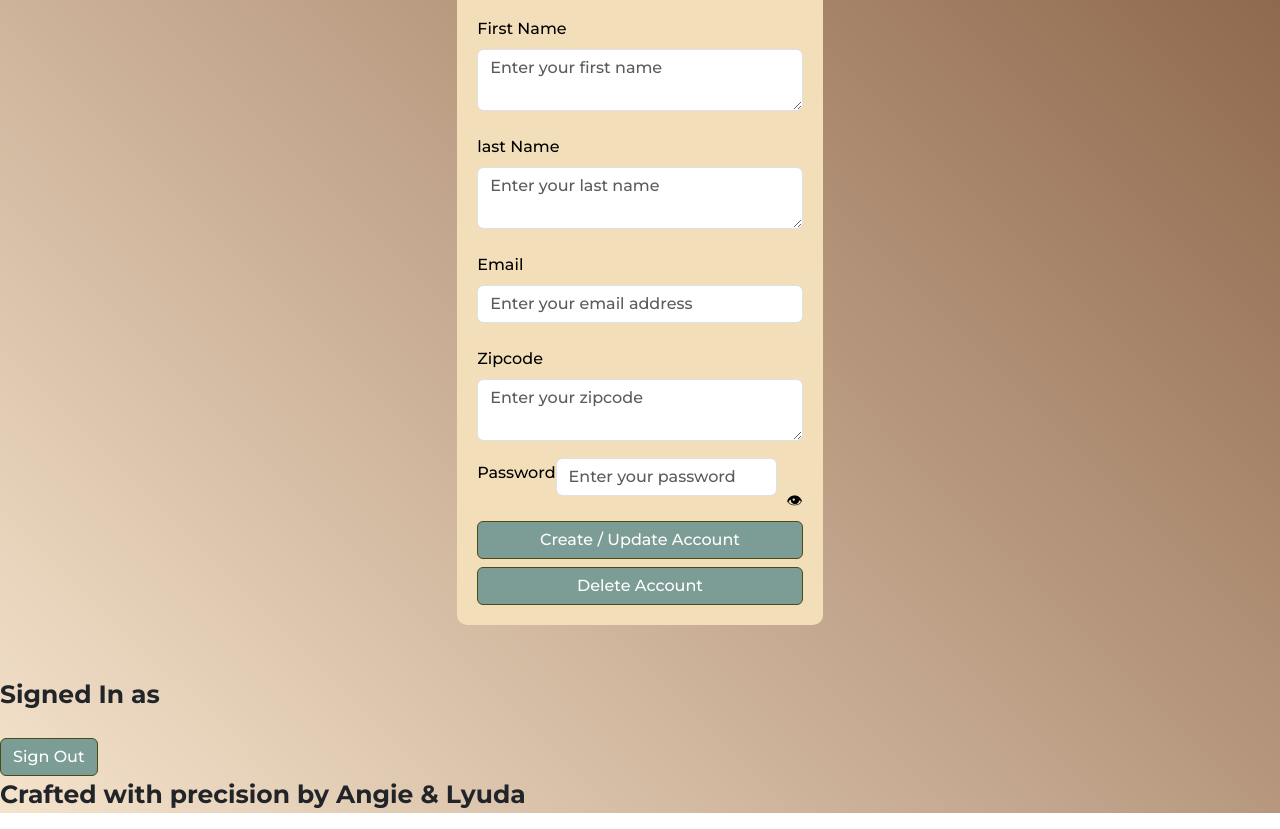
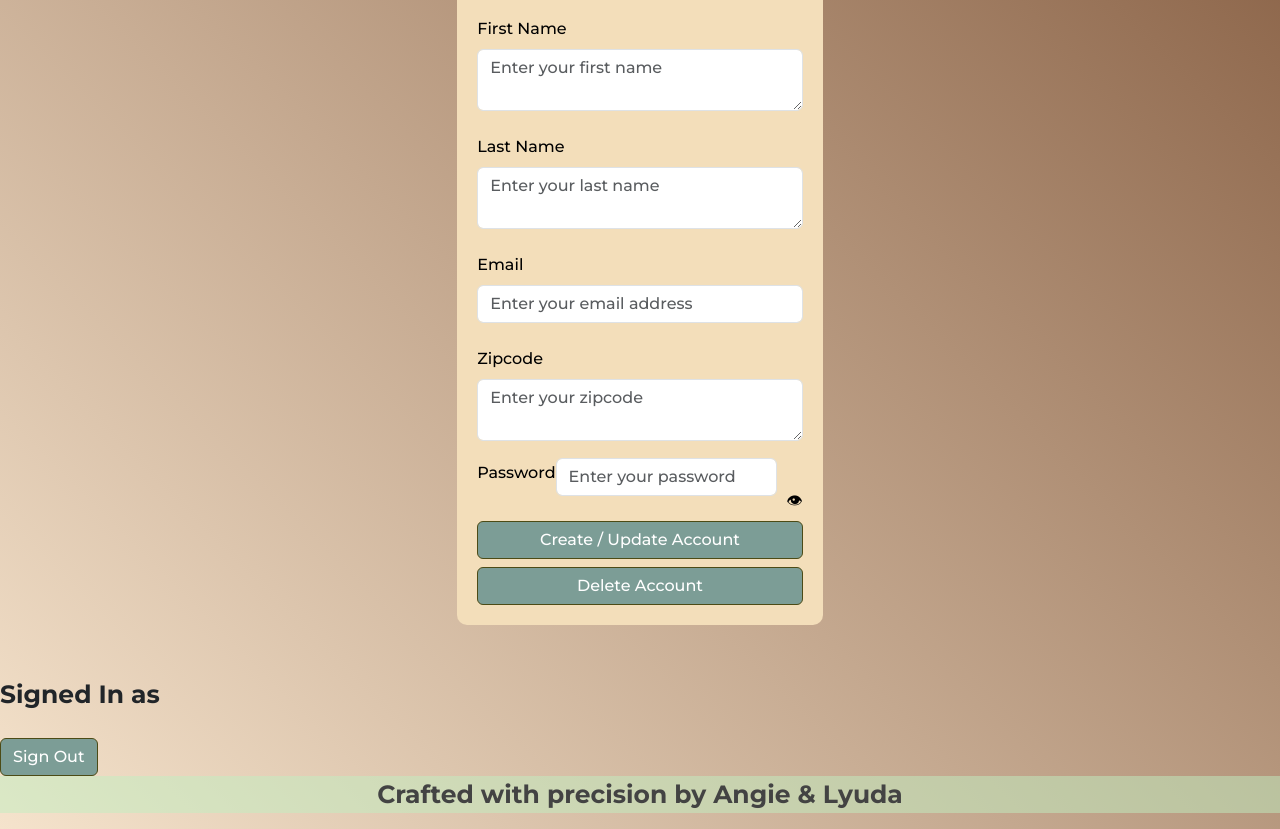
Before and after one commit to AngieCCo/front-end-jeweltime, a React (Create React App) app: page /signup in a window 1280 px wide. Shown: the part 340-1169 px from the top of the page. Built offline with nearby package versions, Linux system fonts and the light colour scheme; no server answers.

Commit message:
Footer changes position fixed

```diff
--- a/src/App.css
+++ b/src/App.css
@@ -1,3 +1,5 @@
-/* .App {
-  padding-bottom: 100vh;
-} */
+.App {
+  min-height: 100vh;
+  display: grid;
+  grid-template-rows: auto 1fr auto;
+}
--- a/src/components/Footer.css
+++ b/src/components/Footer.css
@@ -1,8 +1,6 @@
-.footer  {
+.footer {
     /* position: fixed; */
-    left: 0;
-    bottom: 0;
-    right: 0;
+    margin-top: auto;
     text-align: center;
     background-color: rgba(194, 239, 194, 0.503);
     color: rgb(67, 67, 67);
--- a/src/components/Footer.js
+++ b/src/components/Footer.js
@@ -3,7 +3,7 @@ import './Footer.css'
 
 const Footer = () => {
     return (
-        <footer className="footer--pin">
+        <footer className="footer">
             <p>Crafted with precision by Angie & Lyuda</p>
         </footer>
     );
--- a/src/components/NewAccountForm.js
+++ b/src/components/NewAccountForm.js
@@ -101,7 +101,7 @@ const NewAccountForm = ({ selectedAccount, createNewAccount, updateAccount, dele
                         </div>
                         <div>
                             <br/>
-                            <label htmlFor="lastName" className="form-label">last Name</label>
+                            <label htmlFor="lastName" className="form-label">Last Name</label>
                             <textarea className="form-control"
                             type="text"
                             id="lastName"
```
